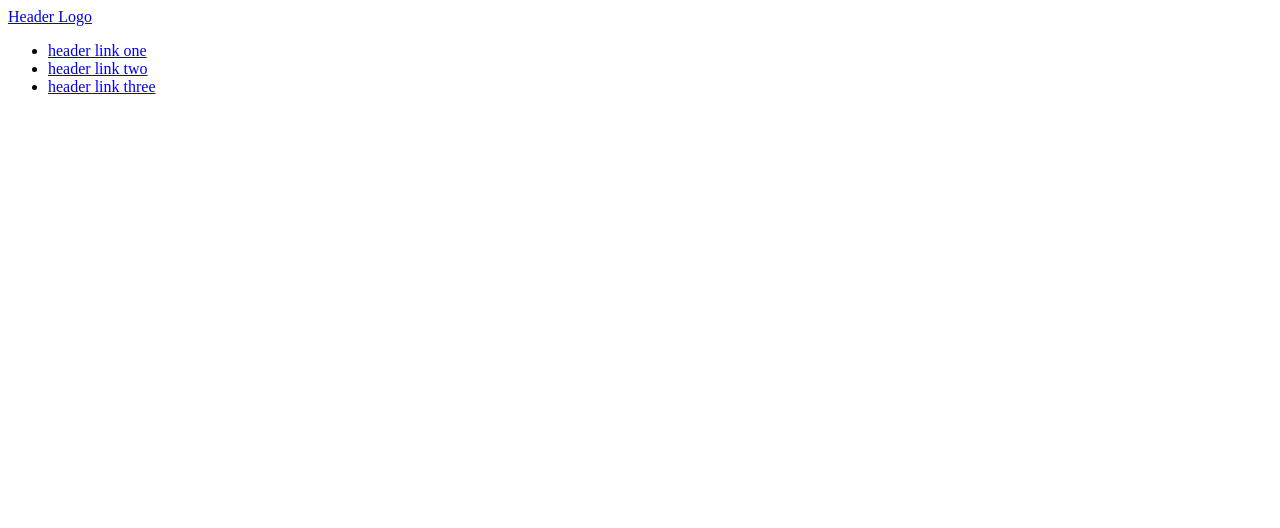
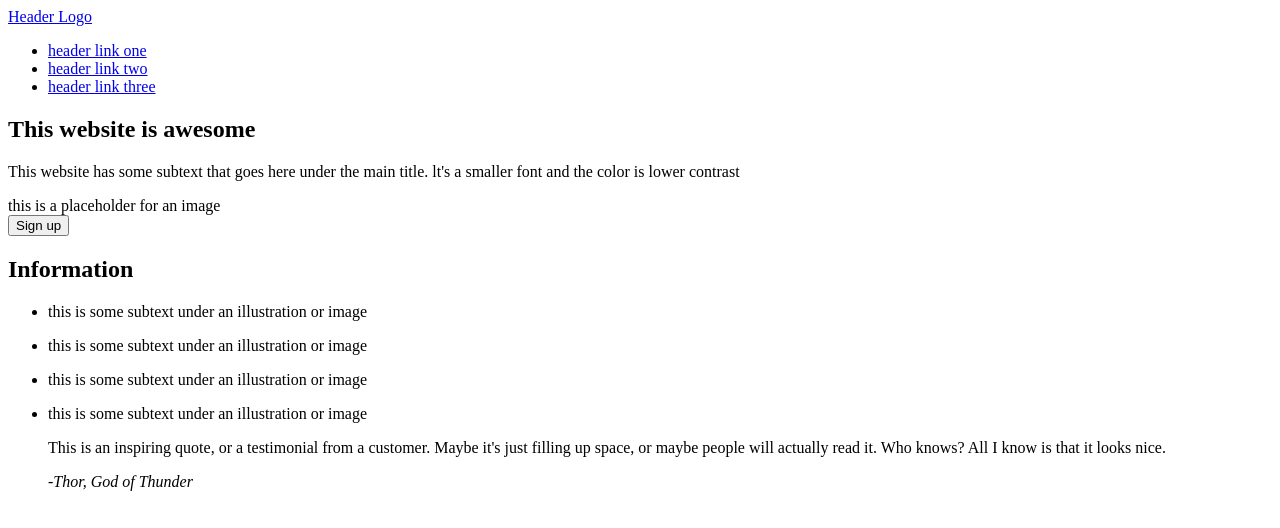
Before and after one commit to m-prog155/landing-page, a plain HTML site: page index.html in a window 1280 px wide. Drawn offline with Linux system fonts and the light colour scheme.

Commit message:
Add landing page main sections

```diff
--- a/index.html
+++ b/index.html
@@ -16,5 +16,44 @@
             </ul>
         </nav>
     </header>
+
+    <main>
+        <section class="hero">
+            <h1>This website is awesome</h1>
+            <p>This website has some subtext that goes here under the main title. lt's a smaller font and the color is lower contrast</p>
+            <div>this is a placeholder for an image</div>
+            <button>Sign up</button>
+        </section>
+
+        <section class="information">
+            <h2>Information</h2>
+            <ul>
+                <li>
+                    <div class="info-image"></div>
+                    <p>this is some subtext under an illustration or image</p>
+                </li>
+                <li>
+                    <div class="info-image"></div>
+                    <p>this is some subtext under an illustration or image</p>
+                </li>
+                <li>
+                    <div class="info-image"></div>
+                    <p>this is some subtext under an illustration or image</p>
+                </li>
+                <li>
+                    <div class="info-image"></div>
+                    <p>this is some subtext under an illustration or image</p>
+                </li>
+            </ul>
+        </section>
+
+        <section class="quote">
+            <blockquote>
+                <p>This is an inspiring quote, or a testimonial from a customer. Maybe it's just filling up space, or maybe people will actually read it. Who knows? All I know is that it looks nice.</p>
+                <cite>-Thor, God of Thunder</cite>
+            </blockquote>
+        </section>
+    </main>
+    </header>
 </body>
 </html>
```
